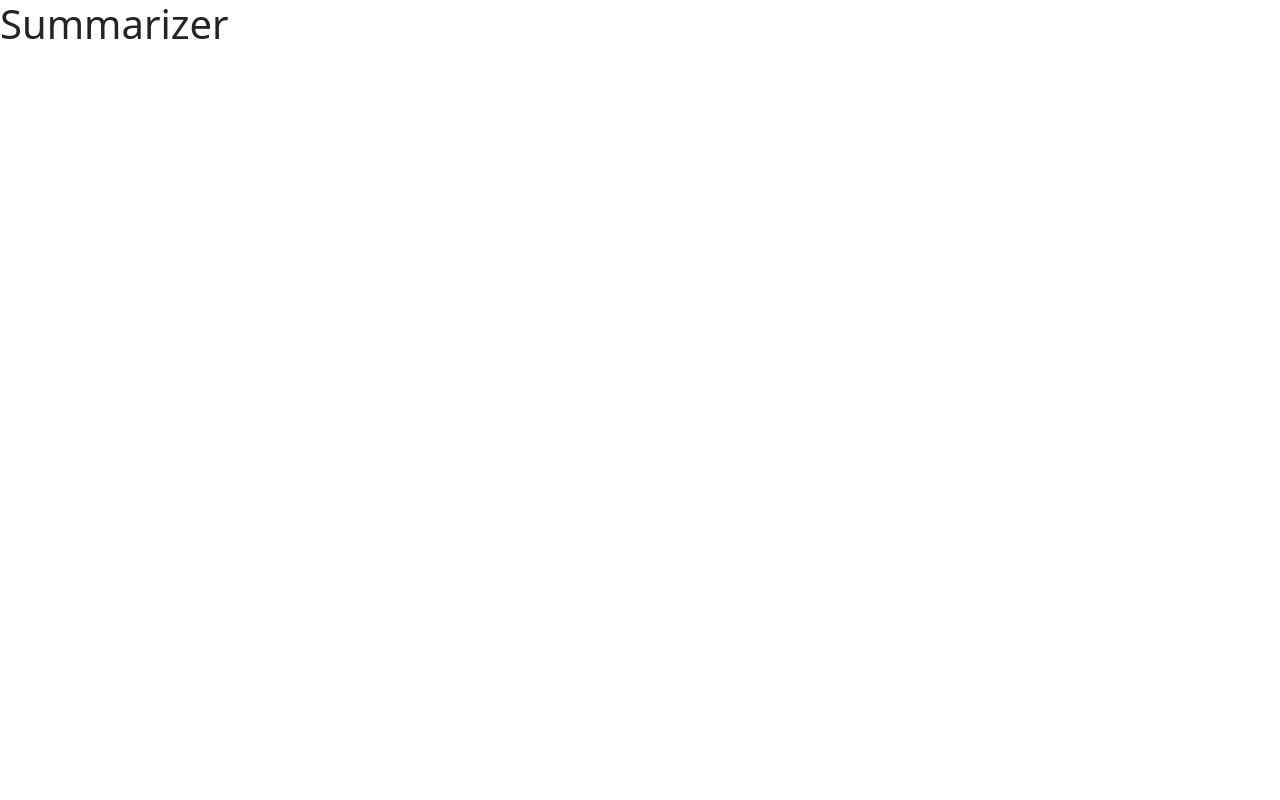
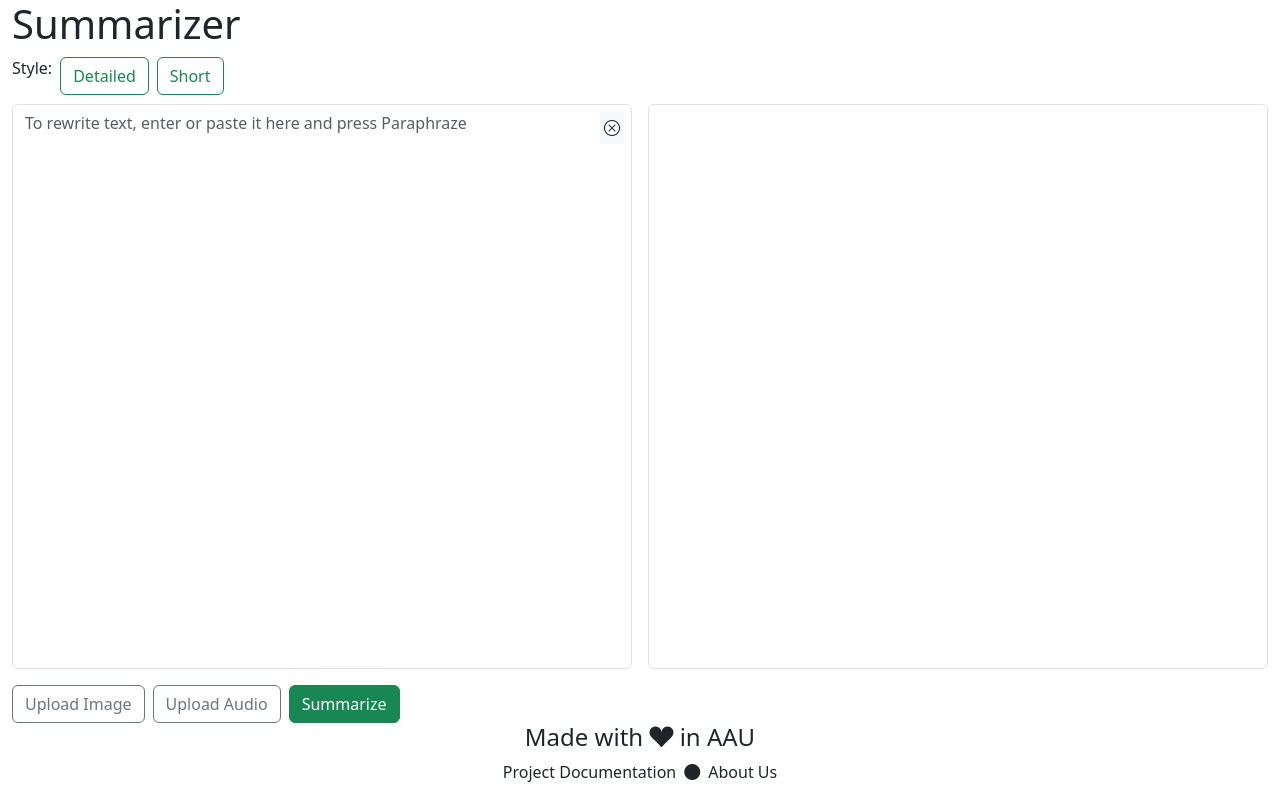
Before and after one commit to jacopobellosi/StudyMate---ASE-project, a React (Vite) app in the folder frontend/frontend/: page /summarizer in a window 1280 px wide. Built offline with nearby package versions, Linux system fonts and the light colour scheme.

Commit message:
Created the summarizer

```diff
--- a/frontend/frontend/src/components/Paraphrizer.tsx
+++ b/frontend/frontend/src/components/Paraphrizer.tsx
@@ -1,13 +1,7 @@
 import Footer from "./Footer";
-import { useState } from "react";
+import Textareas from "./Textareas";
 
 function Paraphrizer() {
-  const [text, setText] = useState("");
-
-  const handleClear = () => {
-    setText("");
-  };
-
   return (
     <div className="container-fluid vh-100 d-flex flex-column">
       <h1>Paraphrizer</h1>
@@ -29,38 +23,7 @@ function Paraphrizer() {
           Academic
         </button>
       </div>
-      <div className="d-flex mb-3 mt-2 vh-100">
-        <div className="w-50 me-2 d-flex position-relative">
-          <div data-mdb-input-init className="form-outline flex-grow-1">
-            <textarea
-              className="form-control h-100"
-              id="input"
-              placeholder="To rewrite text, enter or paste it here and press Paraphraze"
-              style={{ resize: "none" }}
-              value={text} // Bind the value to the state
-              onChange={(e) => setText(e.target.value)} // Update state on change
-            />
-
-            <div
-              className="position-absolute top-0 end-0 mt-2 me-2 bg-light p-1"
-              style={{ cursor: "pointer", fontSize: "1em" }}
-              onClick={handleClear} // Add click handler
-            >
-              <i className="bi bi-x-circle"></i>
-            </div>
-          </div>
-        </div>
-        <div className="w-50 ms-2 d-flex">
-          <div data-mdb-input-init className="form-outline flex-grow-1">
-            <textarea
-              className="form-control h-100"
-              id="output"
-              readOnly
-              style={{ resize: "none" }}
-            />
-          </div>
-        </div>
-      </div>
+      <Textareas />
       <div className="d-flex align-items-center gap-2">
         <button type="button" className="btn btn-outline-secondary">
           Upload Image
--- a/frontend/frontend/src/components/Summarizer.tsx
+++ b/frontend/frontend/src/components/Summarizer.tsx
@@ -1,5 +1,35 @@
+import Textareas from "./Textareas";
+import Footer from "./Footer";
+
 function Summarizer() {
-  return <h1>Summarizer</h1>;
+  return (
+    <div className="container-fluid vh-100 d-flex flex-column">
+      <h1>Summarizer</h1>
+      <div className="d-flex align-items-center gap-2">
+        <p>Style: </p>
+        <button type="button" className="btn btn-outline-success">
+          Detailed
+        </button>
+        <button type="button" className="btn btn-outline-success">
+          Short
+        </button>
+      </div>
+      <Textareas />
+      <div className="d-flex align-items-center gap-2">
+        <button type="button" className="btn btn-outline-secondary">
+          Upload Image
+        </button>
+        <button type="button" className="btn btn-outline-secondary">
+          Upload Audio
+        </button>
+        <button type="button" className="btn btn-success">
+          Summarize
+        </button>
+      </div>
+
+      <Footer />
+    </div>
+  );
 }
 
 export default Summarizer;
--- /dev/null
+++ b/frontend/frontend/src/components/Textareas.tsx
@@ -0,0 +1,47 @@
+import { useState } from "react";
+
+const Textareas = () => {
+  const [text, setText] = useState("");
+
+  const handleClear = () => {
+    setText("");
+  };
+
+  return (
+    <div className="d-flex mb-3 mt-2 vh-100">
+      <div className="w-50 me-2 d-flex position-relative">
+        <div data-mdb-input-init className="form-outline flex-grow-1">
+          <textarea
+            className="form-control h-100"
+            id="input"
+            placeholder="To rewrite text, enter or paste it here and press Paraphraze"
+            style={{ resize: "none" }}
+            value={text} // Bind the value to the state
+            onChange={(e) => setText(e.target.value)} // Update state on change
+          />
+
+          <div
+            className="position-absolute top-0 end-0 mt-2 me-2 bg-light p-1"
+            style={{ cursor: "pointer", fontSize: "1em" }}
+            onClick={handleClear} // Add click handler
+          >
+            <i className="bi bi-x-circle"></i>
+          </div>
+        </div>
+      </div>
+
+      <div className="w-50 ms-2 d-flex">
+        <div data-mdb-input-init className="form-outline flex-grow-1">
+          <textarea
+            className="form-control h-100"
+            id="output"
+            readOnly
+            style={{ resize: "none" }}
+          />
+        </div>
+      </div>
+    </div>
+  );
+};
+
+export default Textareas;
```
